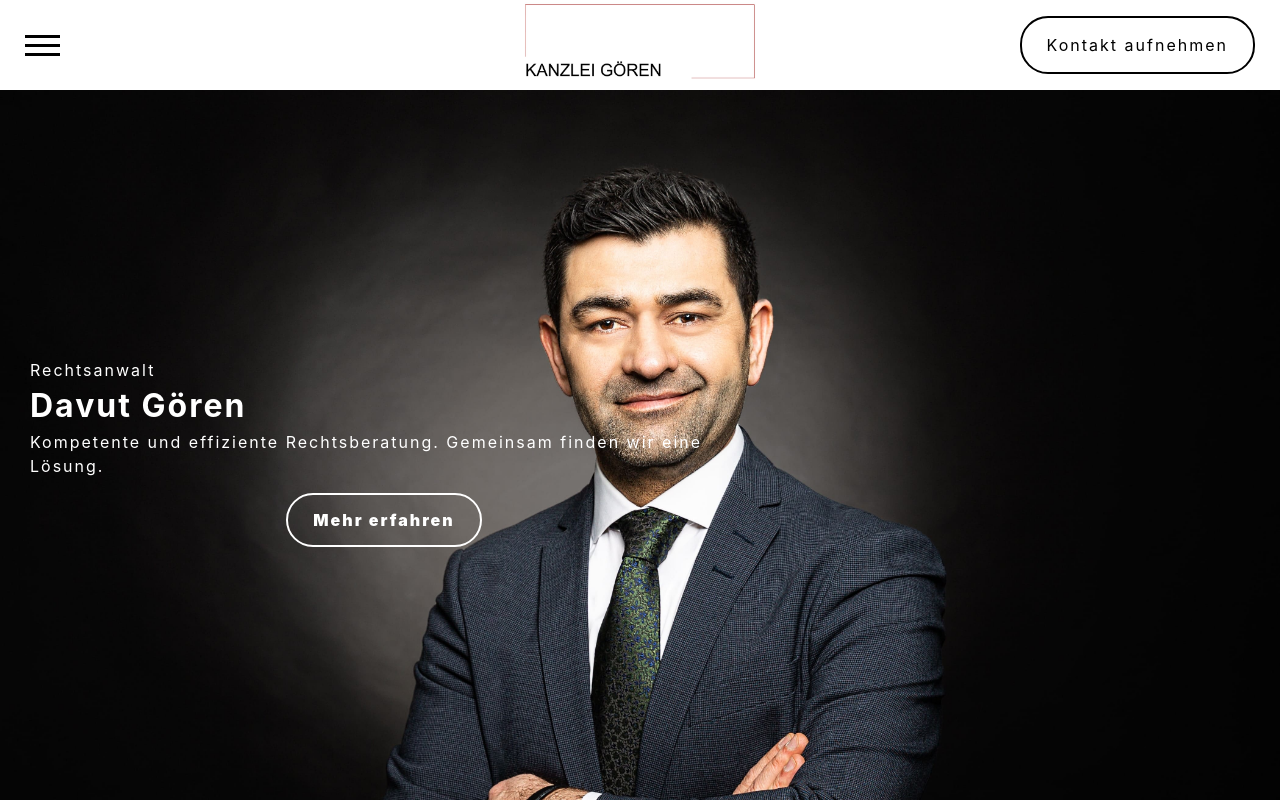
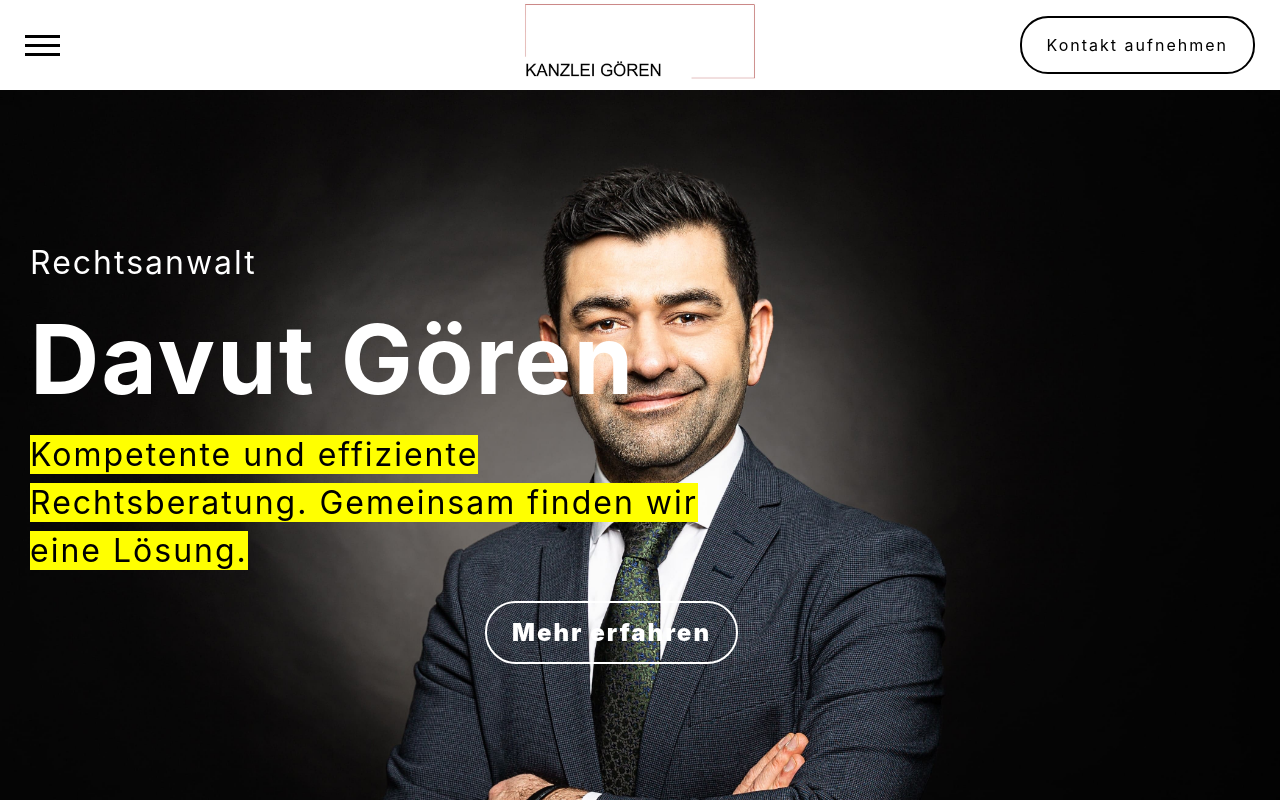
Before and after one commit to guennithegun/kanzleigoeren, a React (Create React App) app: page / in a window 1280 px wide. Built offline with nearby package versions, Linux system fonts and the light colour scheme.

Commit message:
font sizes, mark

```diff
--- a/src/App.jsx
+++ b/src/App.jsx
@@ -2,6 +2,7 @@ import Navigation from './components/navigation/navigation';
 import MobileNav from './components/navigation/mobileNavigation';
 import Logo from './components/logo/logo';
 import ContactButton from './components/buttons/contactButton/contactButton';
+import Main from './components/main/main';
 import { useState } from 'react';
 
 function App() {
@@ -28,7 +29,7 @@ function App() {
   };
 
   //states
-  const [contactButtonText, setContactButtonText] = useState('Kontakt aufnehmen');
+  const contactButtonText = 'Kontakt aufnehmen';
 
   return (
     <div className="App">
@@ -40,17 +41,7 @@ function App() {
       <div className='logoWrapper' style={logoWrapperStyles}>
         <Logo />
       </div>
-      <main>
-        <img className='mainBackground' src={process.env.PUBLIC_URL + '/DavutGoeren.jpg'} />
-        <div className='mainContent'>
-          <p>Rechtsanwalt</p>
-          <h1>Davut Gören</h1>
-          <p>Kompetente und effiziente Rechtsberatung. Gemeinsam finden wir eine Lösung.</p>
-          <div className='mainContent__link'>
-            <a href='#referenzen'>Mehr erfahren</a>
-          </div>
-        </div>
-      </main>
+      <Main />
     </div>
   );
 }
--- a/src/components/buttons/contactButton/contactButton.jsx
+++ b/src/components/buttons/contactButton/contactButton.jsx
@@ -1,6 +1,6 @@
 function ContactButton(props) {
     return (
-        <a href="mailto:davut.goeren@kanzleigoeren.de" className='contactLink' >
+        <a href="mailto:info@kanzleigoeren.de" className='contactLink' >
             <span>{props.contactText}</span>
             <img src={process.env.PUBLIC_URL + '/mail-outline.svg'} alt="Briefumschlag" />
         </a>
--- /dev/null
+++ b/src/components/main/main.jsx
@@ -0,0 +1,17 @@
+const Main = () => {
+    return (
+        <main>
+            <img className='mainBackground' src={process.env.PUBLIC_URL + '/DavutGoeren.jpg'} alt='Portraitfoto von Davon Gören' />
+            <div className='mainContent'>
+                <p>Rechtsanwalt</p>
+                <h1>Davut Gören</h1>
+                <p><mark>Kompetente und effiziente Rechtsberatung. Gemeinsam finden wir eine Lösung.</mark></p>
+                <div className='mainContent__link'>
+                    <a href='#references'>Mehr erfahren</a>
+                </div>
+            </div>
+        </main>
+    );
+}
+
+export default Main;
--- a/src/index.css
+++ b/src/index.css
@@ -16,6 +16,30 @@ body {
   letter-spacing: 2px;
 }
 
+h1 {
+  font-size: 3em;
+}
+
+main p {
+  font-size: 1.5em;
+}
+
+@media only screen and (min-width: 600px) {
+  h1 {
+    font-size: 4em;
+  }
+
+  main p {
+    font-size: 2em;
+  }
+}
+
+@media only screen and (min-width: 1100px) {
+  h1 {
+    font-size: 6em;
+  }
+}
+
 .kanzleiLogo {
   width: 150px;
 }
@@ -25,6 +49,7 @@ body {
     width: 250px;
   }
 }
+
 main {
   width: 100%;
   height: calc(100vh - 90px);
@@ -52,8 +77,14 @@ main {
 
 .mainContent__link {
   width: 100%;
-  margin: 30px 0 0 0;
+  margin: 40px 0 0 0;
   text-align: center;
+}
+
+@media only screen and (min-width: 1000px) {
+  .mainContent__link {
+    text-align: right;
+  }
 }
 
 .mainContent__link a {
@@ -61,9 +92,9 @@ main {
   padding: 15px 25px;
   color: white;
   border: 2px solid white;
-  border-radius: 28px;
+  border-radius: 31px;
   font-weight: 900;
-
+  font-size: 1.5em;
 }
 
 .contactLink {
@@ -97,6 +128,7 @@ main {
 
   .mainContent {
     width: 60%;
+    max-width: 1000px;
   }
 }
 
```
